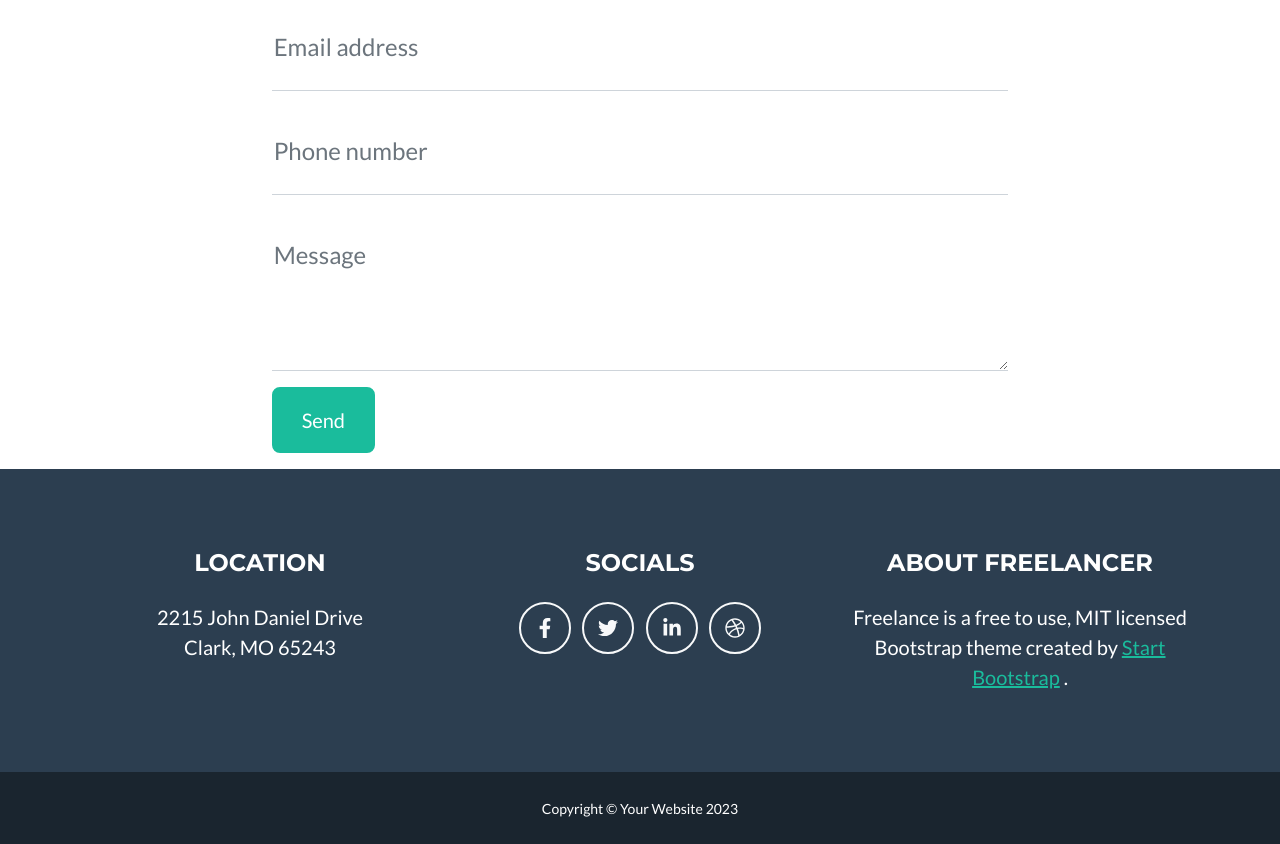
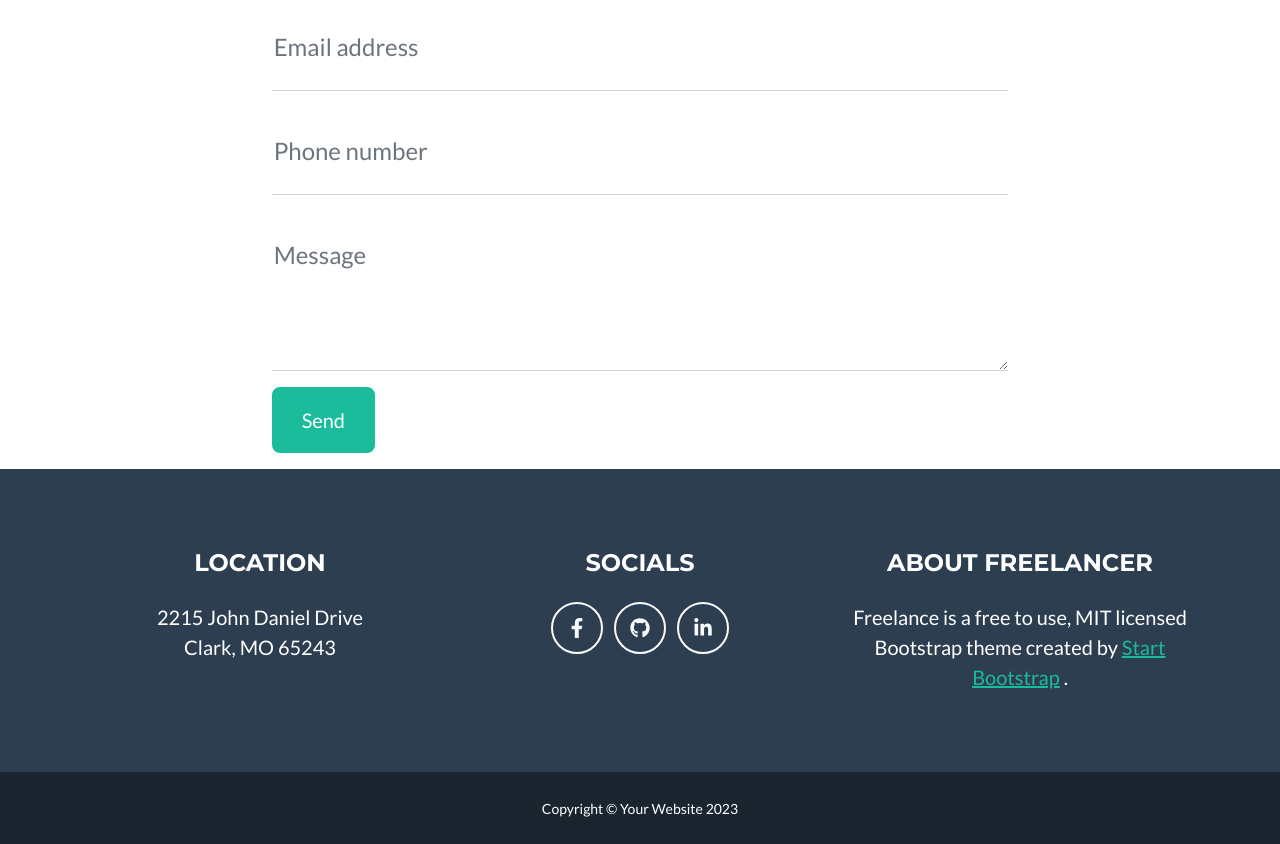
Before and after one commit to dboudagian/PersonalWebsite, a plain HTML site: page index.html in a window 1280 px wide. Shown: the part 2719-3563 px from the top of the page. Drawn offline with nearby package versions, Linux system fonts and the light colour scheme.

Commit message:
Updated code

```diff
--- a/index.html
+++ b/index.html
@@ -263,9 +263,8 @@
                     <div class="col-lg-4 mb-5 mb-lg-0">
                         <h4 class="text-uppercase mb-4">Socials</h4>
                         <a class="btn btn-outline-light btn-social mx-1" href="#!"><i class="fab fa-fw fa-facebook-f"></i></a>
-                        <a class="btn btn-outline-light btn-social mx-1" href="#!"><i class="fab fa-fw fa-twitter"></i></a>
+                        <a class="btn btn-outline-light btn-social mx-1" href="#!"><i class="fab fa-fw fa-github"></i></a>
                         <a class="btn btn-outline-light btn-social mx-1" href="https://www.linkedin.com/in/daniel-boudagian-855aa5174/"><i class="fab fa-fw fa-linkedin-in"></i></a>
-                        <a class="btn btn-outline-light btn-social mx-1" href="#!"><i class="fab fa-fw fa-dribbble"></i></a>
                     </div>
                     <!-- Footer About Text-->
                     <div class="col-lg-4">
```
